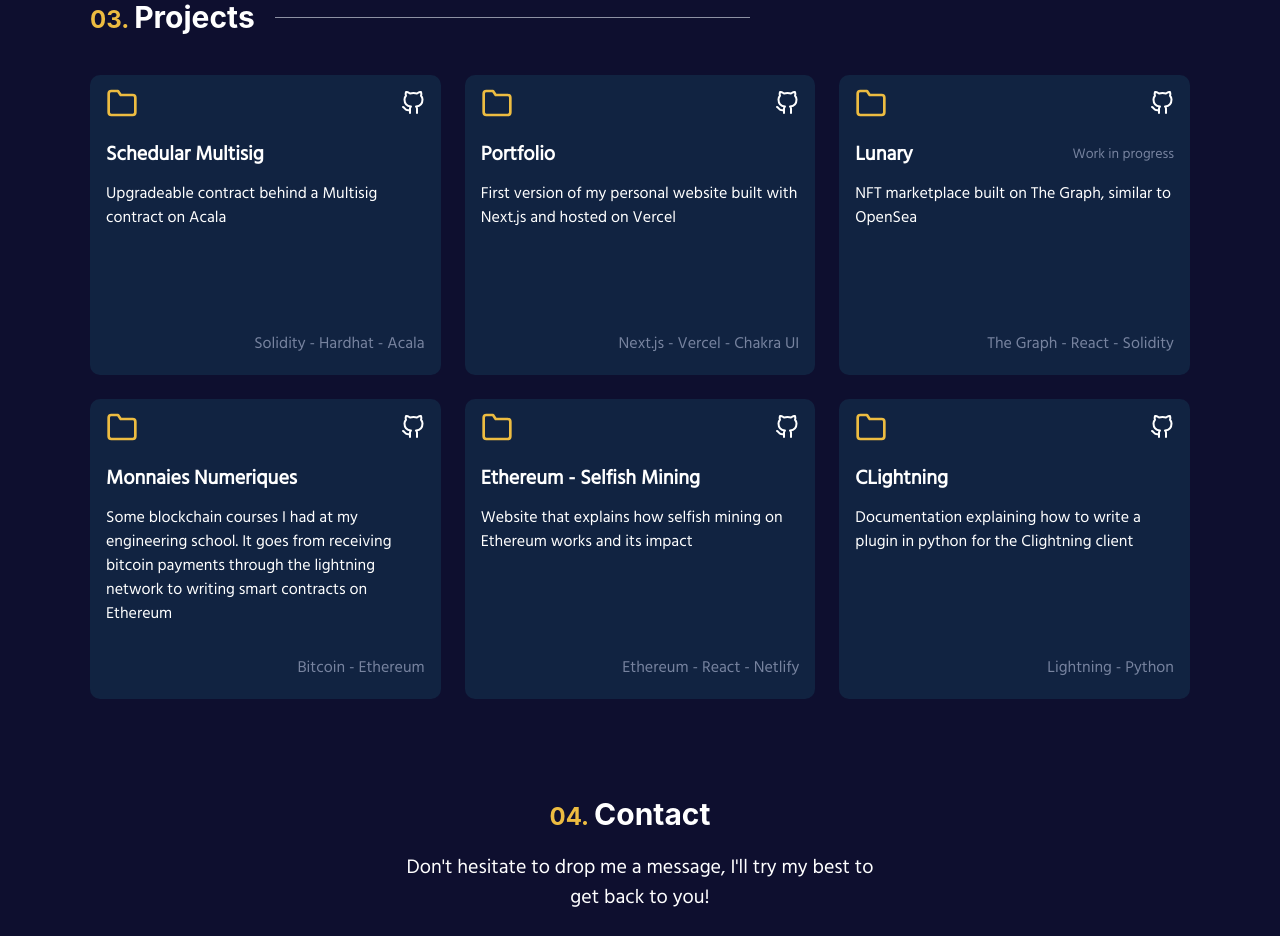
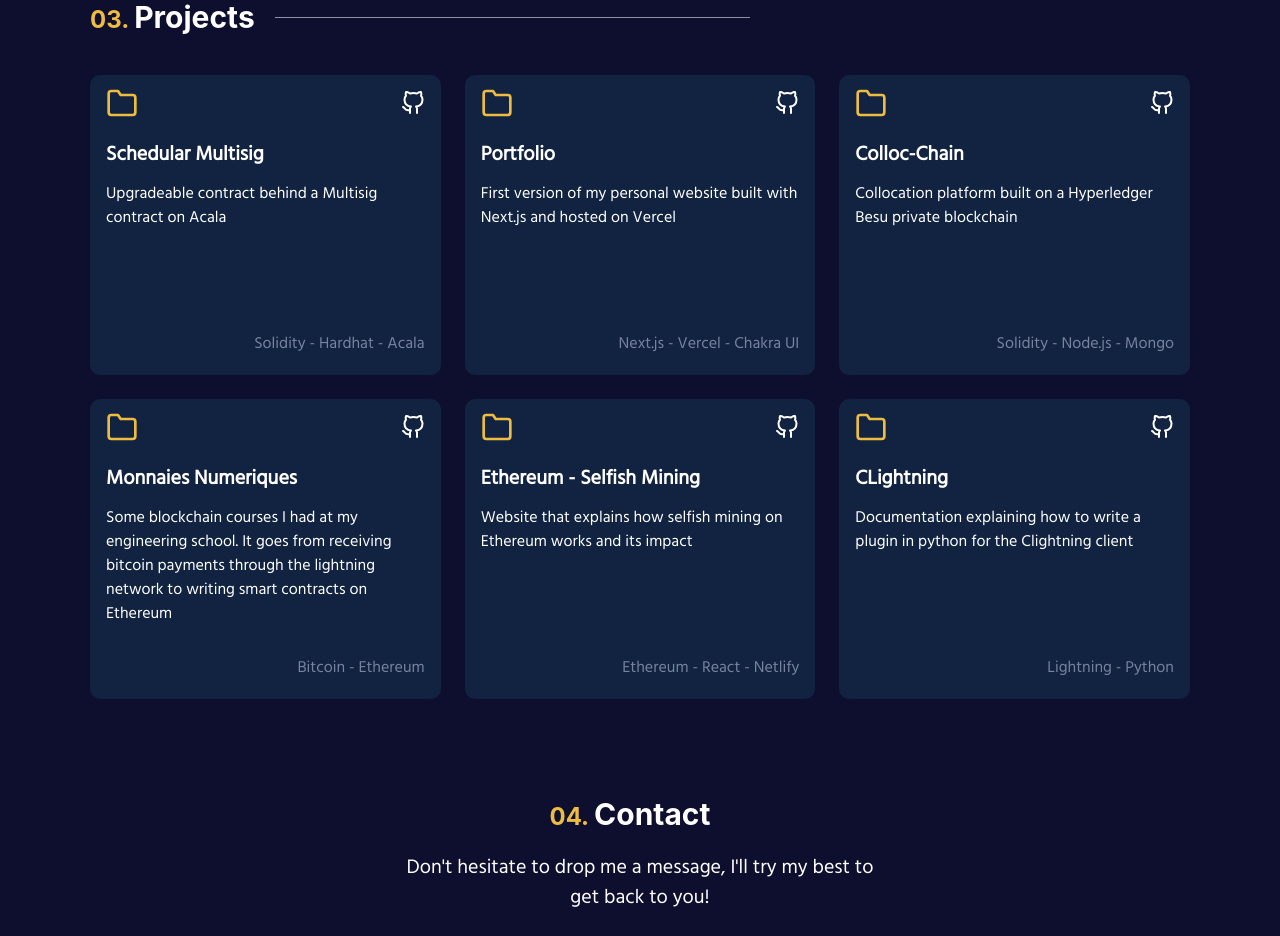
Before and after one commit to krouspy/portfolio, a Next.js app: page / in a window 1280 px wide. Shown: the part 1980-2916 px from the top of the page. Built offline with nearby package versions, Linux system fonts and the light colour scheme.

Commit message:
modify Projects

```diff
--- a/components/Projects.jsx
+++ b/components/Projects.jsx
@@ -78,11 +78,11 @@ const projects = [
   },
   {
     id: 2,
-    title: 'Lunary',
-    description: 'NFT marketplace built on The Graph, similar to OpenSea',
-    inProgress: true,
-    github: 'https://github.com/krouspy/lunary',
-    technologies: ['The Graph', 'React', 'Solidity'],
+    title: 'Colloc-Chain',
+    description: 'Collocation platform built on a Hyperledger Besu private blockchain',
+    inProgress: false,
+    github: 'https://github.com/colloc-chain',
+    technologies: ['Solidity', 'Node.js', 'Mongo'],
   },
   {
     id: 3,
```
